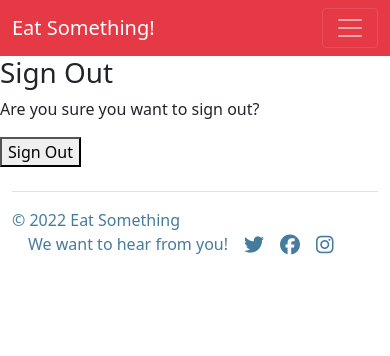
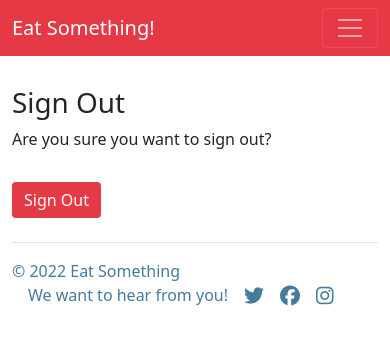
Before and after one commit to robindavidgames/ci-project04, a Django app: page /accounts/logout/ in a window 390 px wide. Shown: the top 356 px of the page. Run offline with Django 3.2, Linux system fonts and the light colour scheme; the visitor is signed in with stand-in values (Sample User, id 1); some libraries are stand-ins or nearby versions.

Commit message:
Add styling to Login, Logout, Register.

```diff
--- a/static/css/style.css
+++ b/static/css/style.css
@@ -27,7 +27,7 @@ a:hover, .teal {
     background-color: #1D3557;
 }
 
-.blog-post-title {
+.blog-post-title, .title-spacing {
     margin-top: 30px;
 }
 
--- a/templates/account/login.html
+++ b/templates/account/login.html
@@ -11,14 +11,14 @@
 
 <div class="container">
   <div class="row">
-    <div class="col-md-8 mt-3 offset-md-2">
+    <div class="offset-md-2 title-spacing">
       <h3>{% trans "Sign In" %}</h3>
       <p>{% blocktrans %}If you have not created an account yet, then please
       <a href="{{ signup_url }}">sign up</a> first.{% endblocktrans %}</p>
     </div>
   </div>
   <div class="row">
-    <div class="col-md-8 mt-3 offset-md-2">
+    <div class="offset-md-2">
       <form class="login" method="POST" action="{% url 'account_login' %}">
         {% csrf_token %}
         {{ form.as_p }}
@@ -26,7 +26,7 @@
         <input type="hidden" name="{{ redirect_field_name }}" value="{{ redirect_field_value }}" />
         {% endif %}
         <!-- <a class="button secondaryAction" href="{% url 'account_reset_password' %}">{% trans "Forgot Password?" %}</a> -->
-        <button class="btn btn-signup right" type="submit">{% trans "Sign In" %}</button>
+        <button class="btn btn-primary" type="submit">{% trans "Sign In" %}</button>
       </form>
     </div>
   </div>
--- a/templates/account/logout.html
+++ b/templates/account/logout.html
@@ -7,17 +7,26 @@
 {% block head_title %}{% trans "Sign Out" %}{% endblock %}
 
 {% block content %}
+
+<div class="container">
+  <div class="row">
+    <div class="offset-md-2 title-spacing">
       <h1>{% trans "Sign Out" %}</h1>
-
       <p>{% trans 'Are you sure you want to sign out?' %}</p>
-
+    </div>
+  </div>
+  <div class="row">
+    <div class="offset-md-2">
       <form method="post" action="{% url 'account_logout' %}">
         {% csrf_token %}
         {% if redirect_field_value %}
         <input type="hidden" name="{{ redirect_field_name }}" value="{{ redirect_field_value }}"/>
         {% endif %}
-  <button type="submit">{% trans 'Sign Out' %}</button>
+        <button class="btn btn-primary" type="submit">{% trans 'Sign Out' %}</button>
       </form>
+    </div>
+  </div>
+</div>
 
 
 {% endblock %}
--- a/templates/recipe_detail.html
+++ b/templates/recipe_detail.html
@@ -51,7 +51,7 @@
         </article>
         <!-- Comments. Modified from I Think Therefore I Blog -->
         <div class="row">
-            <div class="col-md-8 card mb-4  mt-3 ">
+            <div class="col-md-8 card mb-4 mt-3 ">
                 <h3>Comments:</h3>
                 <div class="card-body">
                     <!-- Iterate through each comment in comments. -->
@@ -70,7 +70,7 @@
                     {% endfor %}
                 </div>
             </div>
-            <div class="col-md-4 card mb-4  mt-3 ">
+            <div class="col-md-4 card mb-4 mt-3 ">
                 <div class="card-body">
                     {% if commented %}
                     <div class="alert alert-success" role="alert">
```
Also changed, not shown: templates/account/signup.html (+12 -3 lines). Lines whose indentation alone changed are shown as unchanged.
